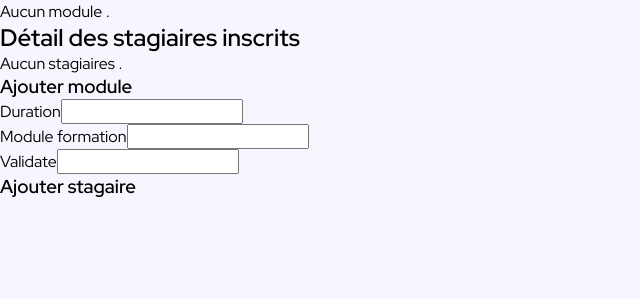
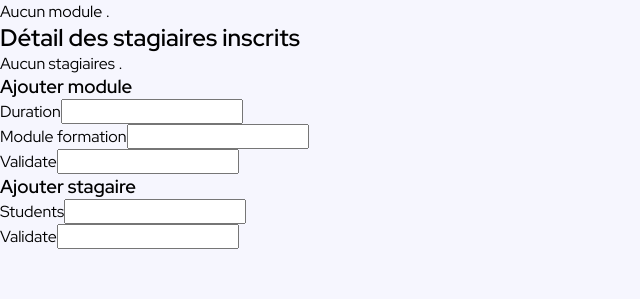
Before and after one commit to M-Laetitia/SymfonySessions, a Symfony app: template templates/session/show.html.twig in a window 1280 px wide. Shown: the part 295-594 px from the top of the page, without its empty margins (0-640 px from the left). Run offline with Twig, Linux system fonts and the light colour scheme; the template is opened without the code that fills it, so the values that code supplies are empty; form fields are guessed from the names that the template uses; some libraries are stand-ins or nearby versions.

Commit message:
Feat: add form to add student in session

```diff
--- a/templates/session/show.html.twig
+++ b/templates/session/show.html.twig
@@ -43,6 +43,7 @@
 
         {% for student in session.students %}
             <a href="{{ path('show_student', {'id': session.id }) }}">{{student}}</a>
+            <a href="{{ path('remove_student_from_session', {'id': session.id, 'studentId': student.id}) }}">Remove</a>
              <br>
              {% endfor %}
         {% else %}
@@ -63,14 +64,11 @@
 
     <h3>Ajouter stagaire</h3>
 
-    {# {{ form_start(formAddStudent) }}
+    {{ form_start(formAddStudentSession) }}
+        {{ form_row(formAddStudentSession.students) }}
+        {{ form_row(formAddStudentSession.Validate) }}
 
-            {{ form_row(formAddProgramme.duration) }}
-            {{ form_row(formAddProgramme.module) }}
-
-            {{ form_row(formAddProgramme.Validate) }}
-
-   {{ form_end(formAddStudent) }} #}
+   {{ form_end(formAddStudentSession) }}
 
 
 
```
